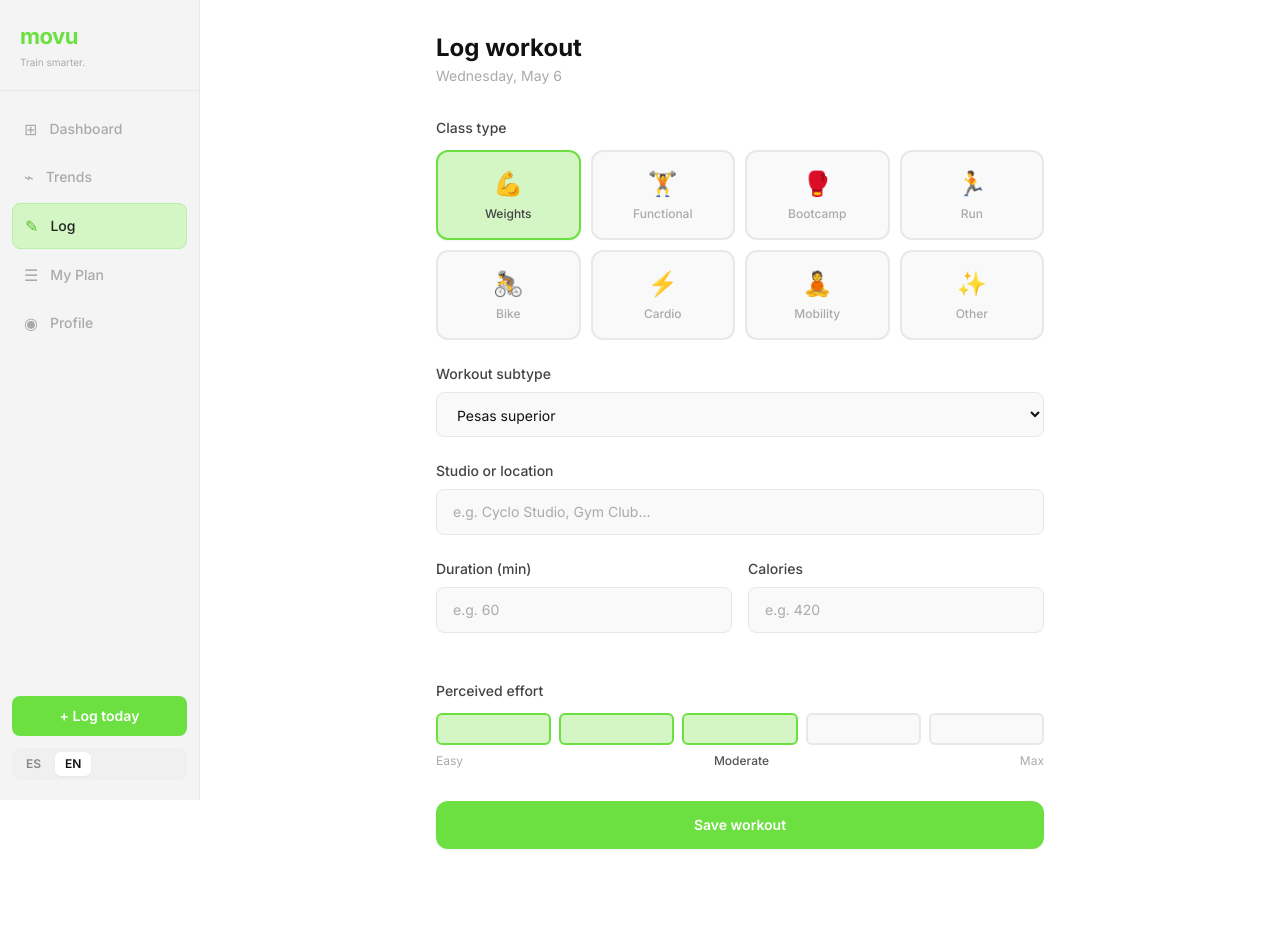
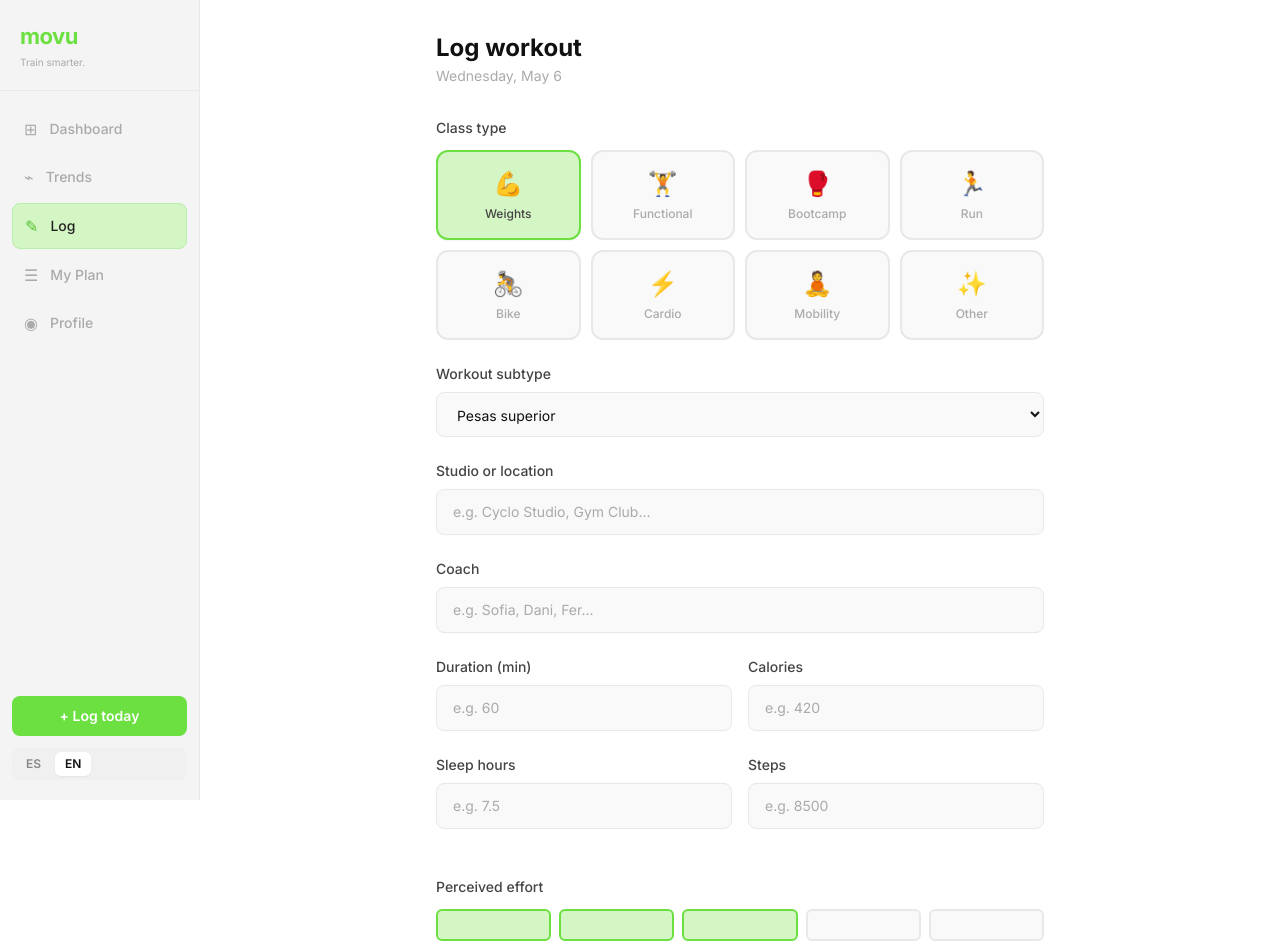
Before and after one commit to alonsoortegas/movu-app, a Next.js app: page /en/registro in a window 1280 px wide. Shown: the top 950 px of the page. Before the commit the page ends 881 px from the top, so only its background shows below. Built offline with nearby package versions, Linux system fonts and the light colour scheme.

Commit message:
add steps and sleep hours to registro

```diff
--- a/app/[locale]/registro/page.tsx
+++ b/app/[locale]/registro/page.tsx
@@ -44,9 +44,12 @@ export default function RegistroPage() {
   const [type, setType] = useState<WorkoutType>("weightlifting");
   const [className, setClassName] = useState(WORKOUT_SUBTYPES_BY_TYPE.weightlifting[0]);
   const [studio, setStudio] = useState("");
+  const [coachName, setCoachName] = useState("");
   const [duration, setDuration] = useState("");
   const [calories, setCalories] = useState("");
   const [distance, setDistance] = useState("");
+  const [sleepHours, setSleepHours] = useState("");
+  const [steps, setSteps] = useState("");
   const [effort, setEffort] = useState(3);
   const [saved, setSaved] = useState(false);
   const [loading, setLoading] = useState(false);
@@ -72,10 +75,13 @@ export default function RegistroPage() {
           type,
           className,
           studio,
+          coachName,
           duration_min: duration ? Number(duration) : undefined,
           calories: calories ? Number(calories) : undefined,
           rpe: effort,
           distance_km: distance ? Number(distance) : undefined,
+          sleep_hours: sleepHours ? Number(sleepHours) : undefined,
+          steps: steps ? Number(steps) : undefined,
         }),
       });
       if (!res.ok) {
@@ -85,9 +91,12 @@ export default function RegistroPage() {
       setType("weightlifting");
       setClassName(WORKOUT_SUBTYPES_BY_TYPE.weightlifting[0]);
       setStudio("");
+      setCoachName("");
       setDuration("");
       setCalories("");
       setDistance("");
+      setSleepHours("");
+      setSteps("");
       setEffort(3);
       setSaved(true);
       setTimeout(() => setSaved(false), 3000);
@@ -131,6 +140,11 @@ export default function RegistroPage() {
           <input type="text" value={studio} onChange={(e) => setStudio(e.target.value)} placeholder={t("studioPlaceholder")}
             className="w-full bg-surface border border-border rounded-lg px-4 py-3 h-11 md:h-auto text-sm text-[#111] placeholder-muted outline-none focus:border-accent focus:ring-2 focus:ring-accent/20 transition-all" />
         </div>
+        <div>
+          <label className="block text-sm font-medium text-[#444] mb-2">{t("coachName")}</label>
+          <input type="text" value={coachName} onChange={(e) => setCoachName(e.target.value)} placeholder={t("coachPlaceholder")}
+            className="w-full bg-surface border border-border rounded-lg px-4 py-3 h-11 md:h-auto text-sm text-[#111] placeholder-muted outline-none focus:border-accent focus:ring-2 focus:ring-accent/20 transition-all" />
+        </div>
         <div className="grid grid-cols-2 gap-3 md:gap-4">
           <div>
             <label className="block text-sm font-medium text-[#444] mb-2">{t("duration")}</label>
@@ -140,6 +154,18 @@ export default function RegistroPage() {
           <div>
             <label className="block text-sm font-medium text-[#444] mb-2">{t("calories")}</label>
             <input type="number" value={calories} onChange={(e) => setCalories(e.target.value)} placeholder={t("caloriesPlaceholder")} min={0}
+              className="w-full bg-surface border border-border rounded-lg px-4 py-3 h-11 md:h-auto text-sm text-[#111] placeholder-muted outline-none focus:border-accent focus:ring-2 focus:ring-accent/20 transition-all" />
+          </div>
+        </div>
+        <div className="grid grid-cols-2 gap-3 md:gap-4">
+          <div>
+            <label className="block text-sm font-medium text-[#444] mb-2">{t("sleepHours")}</label>
+            <input type="number" value={sleepHours} onChange={(e) => setSleepHours(e.target.value)} placeholder={t("sleepHoursPlaceholder")} step="0.1" min={0} max={24}
+              className="w-full bg-surface border border-border rounded-lg px-4 py-3 h-11 md:h-auto text-sm text-[#111] placeholder-muted outline-none focus:border-accent focus:ring-2 focus:ring-accent/20 transition-all" />
+          </div>
+          <div>
+            <label className="block text-sm font-medium text-[#444] mb-2">{t("steps")}</label>
+            <input type="number" value={steps} onChange={(e) => setSteps(e.target.value)} placeholder={t("stepsPlaceholder")} min={0}
               className="w-full bg-surface border border-border rounded-lg px-4 py-3 h-11 md:h-auto text-sm text-[#111] placeholder-muted outline-none focus:border-accent focus:ring-2 focus:ring-accent/20 transition-all" />
           </div>
         </div>
--- a/app/api/activities/route.ts
+++ b/app/api/activities/route.ts
@@ -3,6 +3,8 @@ import { NextResponse } from 'next/server'
 import type { Database } from '@/types/database'
 
 type ActivityInsert = Database['public']['Tables']['activities']['Insert']
+type SleepLogInsert = Database['public']['Tables']['sleep_logs']['Insert']
+type DailyMetricInsert = Database['public']['Tables']['daily_metrics']['Insert']
 
 const CATEGORY_MAP: Record<string, string> = {
   weightlifting: 'strength',
@@ -23,7 +25,7 @@ export async function POST(request: Request) {
   if (!user) return NextResponse.json({ error: 'Unauthorized' }, { status: 401 })
 
   const body = await request.json()
-  const { type, className, studio, duration_min, calories, rpe, distance_km } = body
+  const { type, className, studio, coachName, duration_min, calories, rpe, distance_km, sleep_hours, steps } = body
 
   if (!type || !duration_min) {
     return NextResponse.json({ error: 'type and duration_min are required' }, { status: 400 })
@@ -35,6 +37,7 @@ export async function POST(request: Request) {
     activity_type: type,
     activity_category: CATEGORY_MAP[type] ?? 'other',
     activity_name: [className, studio].filter(Boolean).join(' · ') || null,
+    coach_name: typeof coachName === 'string' && coachName.trim() ? coachName.trim() : null,
     moving_time_s: Number(duration_min) * 60,
     calories_kcal: calories ? Number(calories) : null,
     rpe: rpe ? Number(rpe) : null,
@@ -52,6 +55,44 @@ export async function POST(request: Request) {
     .single()
 
   if (error) return NextResponse.json({ error: error.message }, { status: 500 })
+
+  const today = new Date().toISOString().split('T')[0]
+  const writes: PromiseLike<unknown>[] = []
+
+  if (sleep_hours !== undefined && sleep_hours !== null && sleep_hours !== '') {
+    const sleepRow: SleepLogInsert = {
+      user_id: user.id,
+      date: today,
+      hours: Number(sleep_hours),
+    }
+    writes.push(
+      supabase
+        .from('sleep_logs')
+        .upsert(sleepRow, { onConflict: 'user_id,date' })
+        .throwOnError()
+    )
+  }
+
+  if (steps !== undefined && steps !== null && steps !== '') {
+    const metricRow: DailyMetricInsert = {
+      user_id: user.id,
+      date: today,
+      steps_count: Number(steps),
+    }
+    writes.push(
+      supabase
+        .from('daily_metrics')
+        .upsert(metricRow, { onConflict: 'user_id,date' })
+        .throwOnError()
+    )
+  }
+
+  try {
+    await Promise.all(writes)
+  } catch (err) {
+    const message = err instanceof Error ? err.message : 'Failed to save daily metrics'
+    return NextResponse.json({ error: message }, { status: 500 })
+  }
 
   return NextResponse.json({ activity }, { status: 201 })
 }
--- a/db/schema.ts
+++ b/db/schema.ts
@@ -85,6 +85,7 @@ export const activities = pgTable('activities', {
   inferred_muscle_groups: text('inferred_muscle_groups').array(),
   hr_zones: jsonb('hr_zones'),
   trainer: boolean('trainer'),
+  coach_name: text('coach_name'),
   created_at: timestamp('created_at', { withTimezone: true }).notNull().defaultNow(),
 })
 
@@ -161,6 +162,7 @@ export const dailyMetrics = pgTable('daily_metrics', {
   daily_max_hr: real('daily_max_hr'),
   total_calories_kcal: real('total_calories_kcal'),
   active_min: integer('active_min'),
+  steps_count: integer('steps_count'),
   vo2_max: real('vo2_max'),
   physical_effort: real('physical_effort'),
   source: text('source').notNull().default('whoop'),
--- a/messages/de.json
+++ b/messages/de.json
@@ -43,6 +43,7 @@
     "metrics": {
       "sleep": "Sleep",
       "sleepSub": "Good quality",
+      "steps": "Steps",
       "calories": "Calories",
       "time": "Time"
     },
@@ -173,10 +174,16 @@
     "classPlaceholder": "e.g. Spinning, Barre, HIIT...",
     "studio": "Studio or location",
     "studioPlaceholder": "e.g. Cyclo Studio, Gym Club...",
+    "coachName": "Coach",
+    "coachPlaceholder": "e.g. Sofia, Dani, Fer...",
     "duration": "Duration (min)",
     "durationPlaceholder": "e.g. 60",
     "calories": "Calories",
     "caloriesPlaceholder": "e.g. 420",
+    "sleepHours": "Sleep hours",
+    "sleepHoursPlaceholder": "e.g. 7.5",
+    "steps": "Steps",
+    "stepsPlaceholder": "e.g. 8500",
     "distance": "Distance in km",
     "distanceOptional": "(optional)",
     "distancePlaceholder": "e.g. 5.4",
--- a/messages/en.json
+++ b/messages/en.json
@@ -42,6 +42,7 @@
     "metrics": {
       "sleep": "Sleep",
       "sleepSub": "Good quality",
+      "steps": "Steps",
       "calories": "Calories",
       "time": "Time"
     },
@@ -172,10 +173,16 @@
     "classPlaceholder": "e.g. Spinning, Barre, HIIT...",
     "studio": "Studio or location",
     "studioPlaceholder": "e.g. Cyclo Studio, Gym Club...",
+    "coachName": "Coach",
+    "coachPlaceholder": "e.g. Sofia, Dani, Fer...",
     "duration": "Duration (min)",
     "durationPlaceholder": "e.g. 60",
     "calories": "Calories",
     "caloriesPlaceholder": "e.g. 420",
+    "sleepHours": "Sleep hours",
+    "sleepHoursPlaceholder": "e.g. 7.5",
+    "steps": "Steps",
+    "stepsPlaceholder": "e.g. 8500",
     "distance": "Distance in km",
     "distanceOptional": "(optional)",
     "distancePlaceholder": "e.g. 5.4",
--- a/messages/es.json
+++ b/messages/es.json
@@ -42,6 +42,7 @@
     "metrics": {
       "sleep": "Sueño",
       "sleepSub": "Buena calidad",
+      "steps": "Pasos",
       "calories": "Calorías",
       "time": "Tiempo"
     },
@@ -172,10 +173,16 @@
     "classPlaceholder": "ej. Spinning, Barre, HIIT...",
     "studio": "Estudio o lugar",
     "studioPlaceholder": "ej. Cyclo Studio, Gym Club, CDMX...",
+    "coachName": "Coach",
+    "coachPlaceholder": "ej. Sofía, Dani, Fer...",
     "duration": "Duración (min)",
     "durationPlaceholder": "ej. 60",
     "calories": "Calorías",
     "caloriesPlaceholder": "ej. 420",
+    "sleepHours": "Horas de sueño",
+    "sleepHoursPlaceholder": "ej. 7.5",
+    "steps": "Pasos",
+    "stepsPlaceholder": "ej. 8500",
     "distance": "Distancia en km",
     "distanceOptional": "(opcional)",
     "distancePlaceholder": "ej. 5.4",
--- a/types/database.ts
+++ b/types/database.ts
@@ -194,6 +194,7 @@ export type Database = {
           inferred_muscle_groups: string[] | null
           hr_zones: Json | null
           trainer: boolean | null
+          coach_name: string | null
           whoop_activity_id: string | null
           strain: number | null
           calories_kcal: number | null
@@ -221,6 +222,7 @@ export type Database = {
           inferred_muscle_groups?: string[] | null
           hr_zones?: Json | null
           trainer?: boolean | null
+          coach_name?: string | null
           whoop_activity_id?: string | null
           strain?: number | null
           calories_kcal?: number | null
@@ -248,6 +250,7 @@ export type Database = {
           inferred_muscle_groups?: string[] | null
           hr_zones?: Json | null
           trainer?: boolean | null
+          coach_name?: string | null
           whoop_activity_id?: string | null
           strain?: number | null
           calories_kcal?: number | null
@@ -346,6 +349,7 @@ export type Database = {
           daily_max_hr: number | null
           total_calories_kcal: number | null
           active_min: number | null
+          steps_count: number | null
           vo2_max: number | null
           physical_effort: number | null
           source: string
@@ -366,6 +370,7 @@ export type Database = {
           daily_max_hr?: number | null
           total_calories_kcal?: number | null
           active_min?: number | null
+          steps_count?: number | null
           vo2_max?: number | null
           physical_effort?: number | null
           source?: string
@@ -386,6 +391,7 @@ export type Database = {
           daily_max_hr?: number | null
           total_calories_kcal?: number | null
           active_min?: number | null
+          steps_count?: number | null
           vo2_max?: number | null
           physical_effort?: number | null
           source?: string
--- a/types/index.ts
+++ b/types/index.ts
@@ -36,6 +36,7 @@ export interface Workout {
   type: WorkoutType;
   className?: string;   // user-provided class name (e.g. "Pesas — Pierna") — not from WHOOP
   studio?: string;      // user-provided studio name — not from WHOOP
+  coachName?: string;   // manual coach/instructor name
   durationMin: number;
   calories: number;
   distanceKm?: number;
@@ -68,6 +69,7 @@ export interface DayMetrics {
   // Calories
   totalCalories: number;       // full-day TDEE — from WHOOP cycle kilojoule or manual
   activeMin: number;
+  stepsCount?: number;
   // Sleep
   sleepHours: number;
   sleepPerformancePct?: number; // 0–100 from WHOOP; replaces the old 3-state enum
```
Also changed, not shown: app/[locale]/dashboard/page.tsx (+16 -3 lines), app/api/dashboard/route.ts (+8 -1 lines), 1 other file (tests, documents, lock files or other folders).
